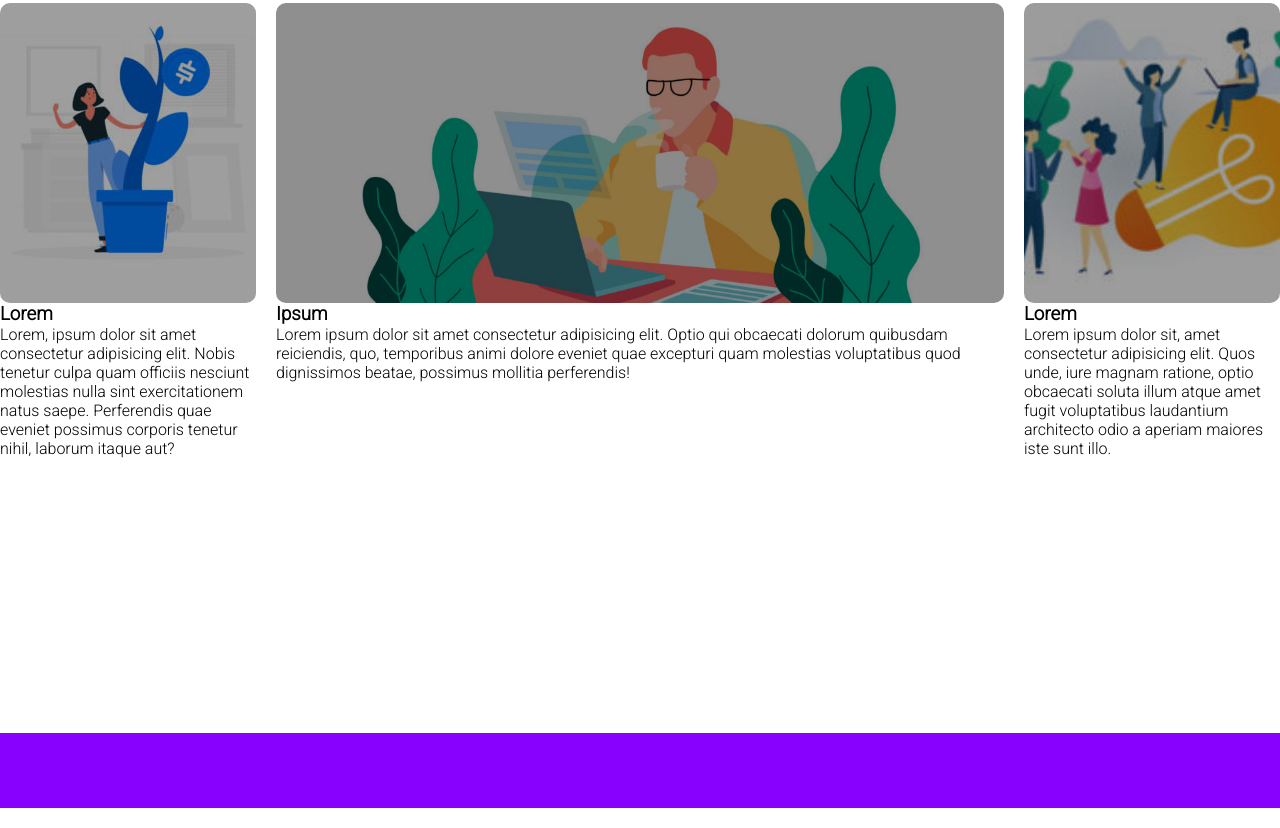
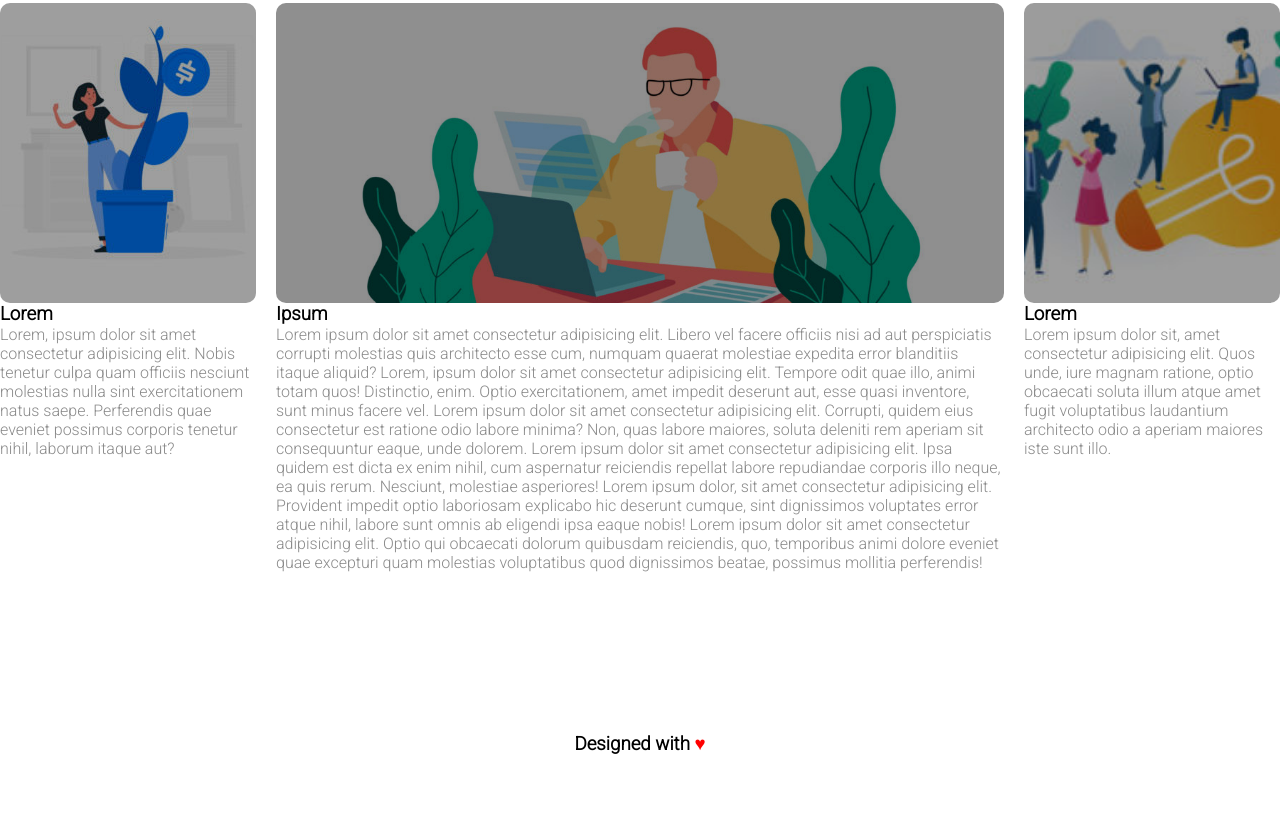
Before and after one commit to RubaCodes/htmlcss-wp, a plain HTML site: page index.html in a window 1280 px wide. Shown: the part 972-1800 px from the top of the page. Drawn offline with Linux system fonts and the light colour scheme.

Commit message:
implementazione footer

```diff
--- a/css/style.css
+++ b/css/style.css
@@ -70,7 +70,7 @@ header{
     border: 1px transparent black;
     border-radius: 10px;
 }
-col p{
+.col p{
     color: #8A8A8A;
 }
 .clearfix::after{
@@ -94,7 +94,6 @@ col p{
 
 footer{
     min-height: 75px;
-    background-color: #8801fe;
     margin-top: 10px;
     margin-bottom: 20px;
 }
@@ -114,3 +113,11 @@ li a{
     margin-bottom: 40px;
     height: 100px;
 }
+
+footer h3{
+    text-align: center;
+}
+footer h3::after{
+    content: '\2665';
+    color: red;
+}
--- a/index.html
+++ b/index.html
@@ -58,7 +58,7 @@
                     <div class="img-2">
                     </div>
                     <h3>Ipsum</h3>
-                    <p>Lorem ipsum dolor sit amet consectetur adipisicing elit. Optio qui obcaecati dolorum quibusdam reiciendis, quo, temporibus animi dolore eveniet quae excepturi quam molestias voluptatibus quod dignissimos beatae, possimus mollitia perferendis!</p>
+                    <p>Lorem ipsum dolor sit amet consectetur adipisicing elit. Libero vel facere officiis nisi ad aut perspiciatis corrupti molestias quis architecto esse cum, numquam quaerat molestiae expedita error blanditiis itaque aliquid? Lorem, ipsum dolor sit amet consectetur adipisicing elit. Tempore odit quae illo, animi totam quos! Distinctio, enim. Optio exercitationem, amet impedit deserunt aut, esse quasi inventore, sunt minus facere vel. Lorem ipsum dolor sit amet consectetur adipisicing elit. Corrupti, quidem eius consectetur est ratione odio labore minima? Non, quas labore maiores, soluta deleniti rem aperiam sit consequuntur eaque, unde dolorem. Lorem ipsum dolor sit amet consectetur adipisicing elit. Ipsa quidem est dicta ex enim nihil, cum aspernatur reiciendis repellat labore repudiandae corporis illo neque, ea quis rerum. Nesciunt, molestiae asperiores! Lorem ipsum dolor, sit amet consectetur adipisicing elit. Provident impedit optio laboriosam explicabo hic deserunt cumque, sint dignissimos voluptates error atque nihil, labore sunt omnis ab eligendi ipsa eaque nobis! Lorem ipsum dolor sit amet consectetur adipisicing elit. Optio qui obcaecati dolorum quibusdam reiciendis, quo, temporibus animi dolore eveniet quae excepturi quam molestias voluptatibus quod dignissimos beatae, possimus mollitia perferendis!</p>
                 </div>
                 <div class="col right-col">
                     <div class="img-3">
@@ -70,7 +70,7 @@
         </section>
 
         <footer>
-
+            <h3>Designed with </h3>
         </footer>
     </div>
 </body>
```
